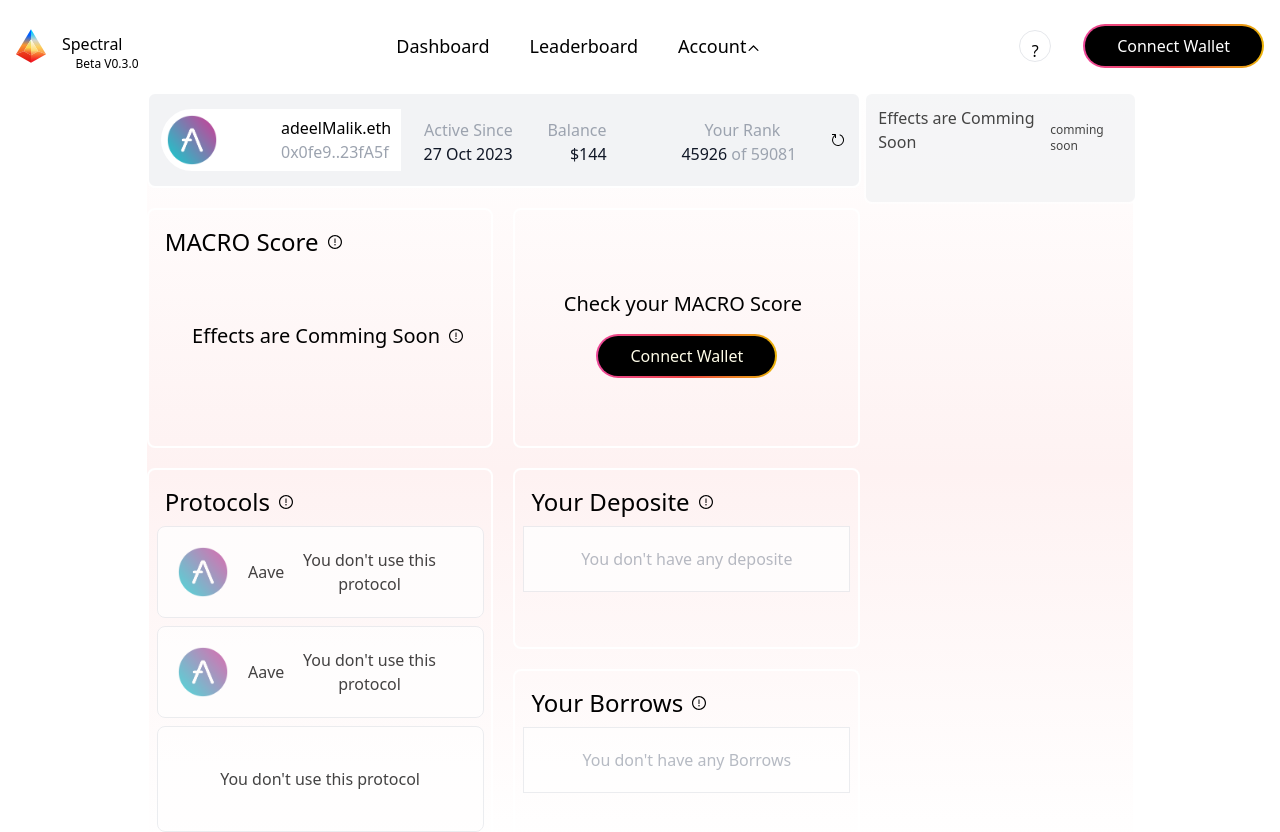
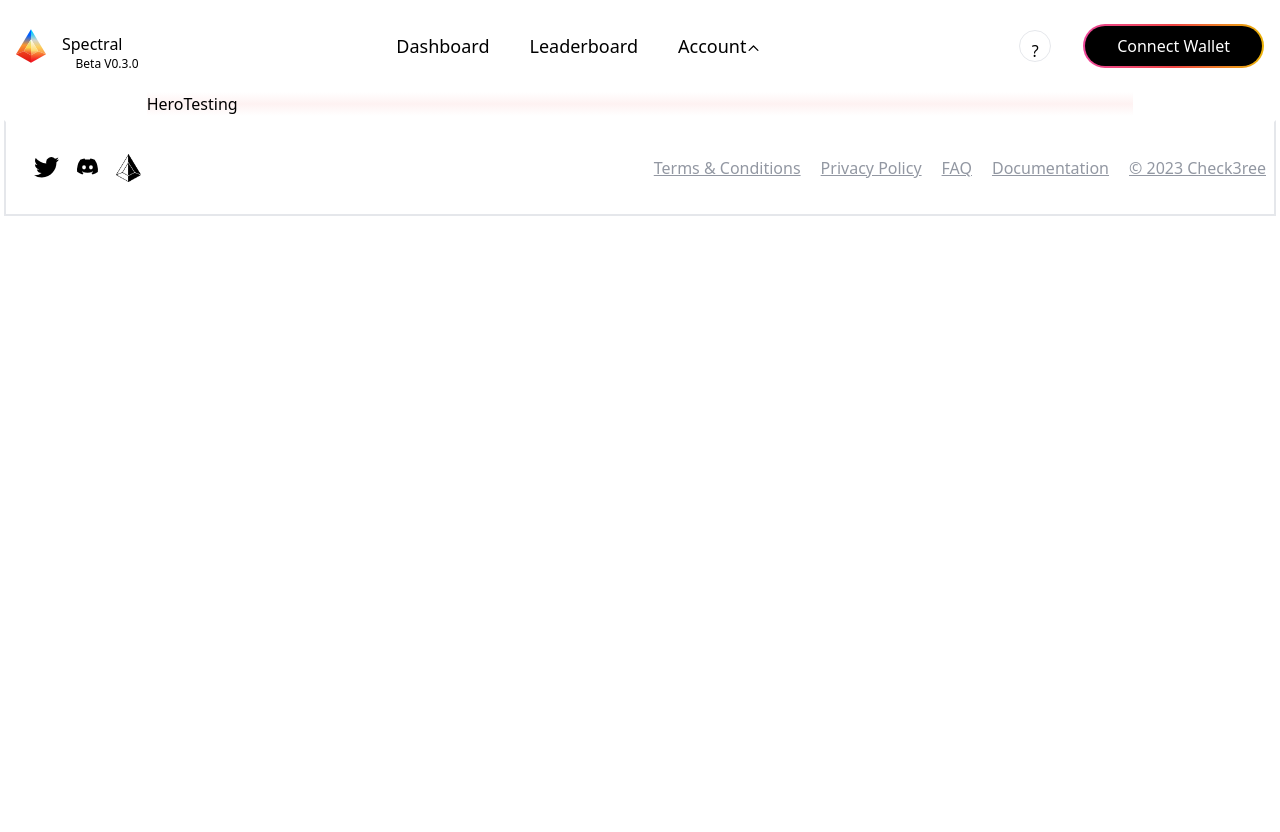
Before and after one commit to TaimoorMalik-Sunny/check3ree, a Next.js app: page / in a window 1280 px wide. Shown: the top 832 px of the page. After the commit the page ends 800 px from the top, so only its background shows below. Built offline with nearby package versions, Linux system fonts and the light colour scheme.

Commit message:
Desktop delet

```diff
--- a/src/app/page.tsx
+++ b/src/app/page.tsx
@@ -1,5 +1,6 @@
 'use client'
 import Hero from '@/components/views/Hero'
+import HeroTesting from '@/components/views/HeroTesting'
 import Mainbody from '@/components/views/MainBody'
 import { motion } from 'framer-motion'
 
@@ -15,10 +16,10 @@ export default function Home() {
       transition={{ duration: 1, ease: 'easeInOut' }}
     >
       {/* <GridMainBody/> */}
+      <HeroTesting/>
 
-
-    <Hero/>
-    <Mainbody/>
+    {/* <Hero/> */}
+    {/* <Mainbody/> */}
      </motion.div>
 
    </div>
--- /dev/null
+++ b/src/components/views/HeroTesting/index.tsx
@@ -0,0 +1,8 @@
+import React from 'react'
+
+ const HeroTesting = () => {
+  return (
+    <div>HeroTesting</div>
+  )
+}
+export default HeroTesting
--- a/tailwind.config.ts
+++ b/tailwind.config.ts
@@ -1,6 +1,7 @@
 import type { Config } from 'tailwindcss'
 
 const config: Config = {
+
   content: [
     './src/pages/**/*.{js,ts,jsx,tsx,mdx}',
     './src/components/**/*.{js,ts,jsx,tsx,mdx}',
```
Also changed, not shown: 2 other files (tests, documents, lock files or other folders).
